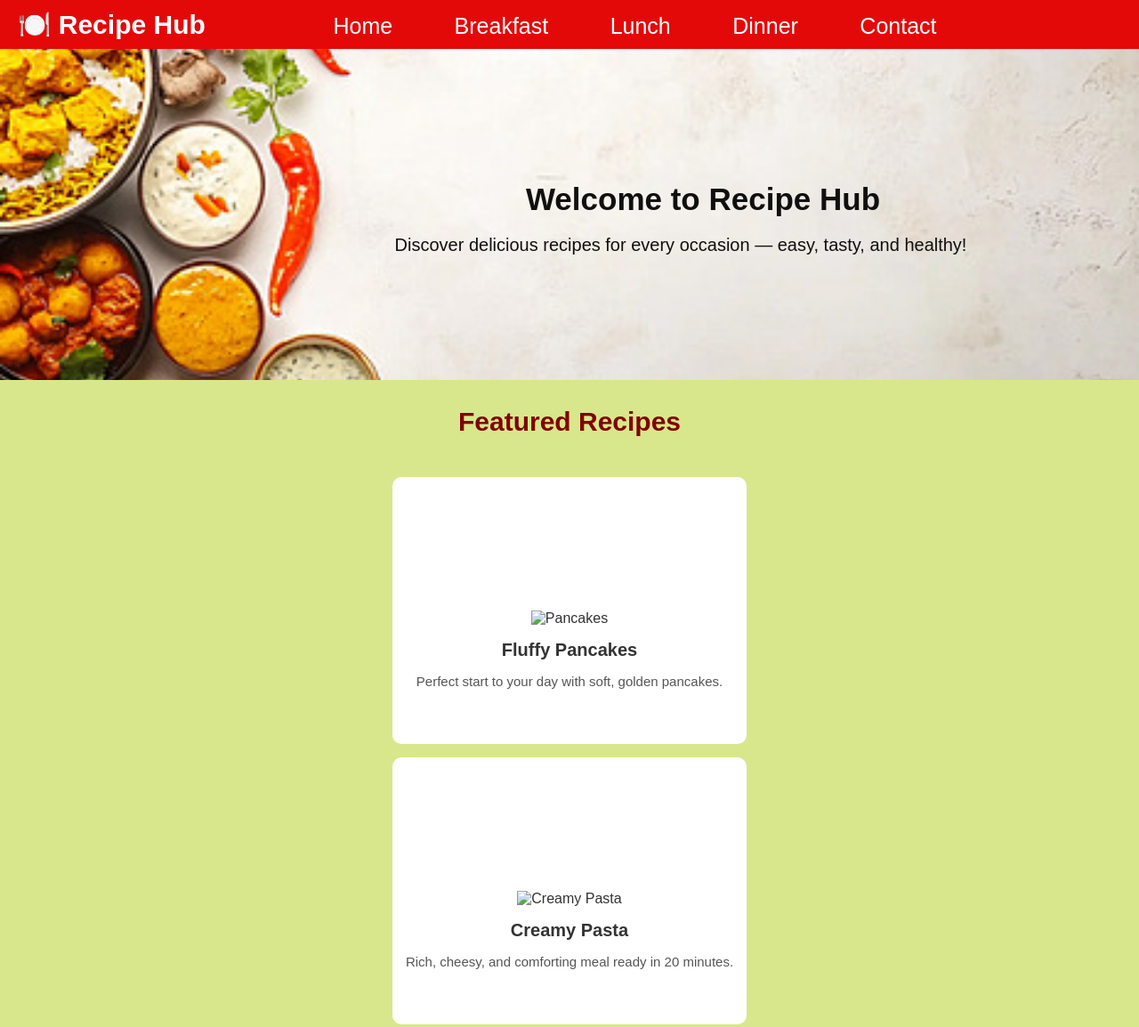
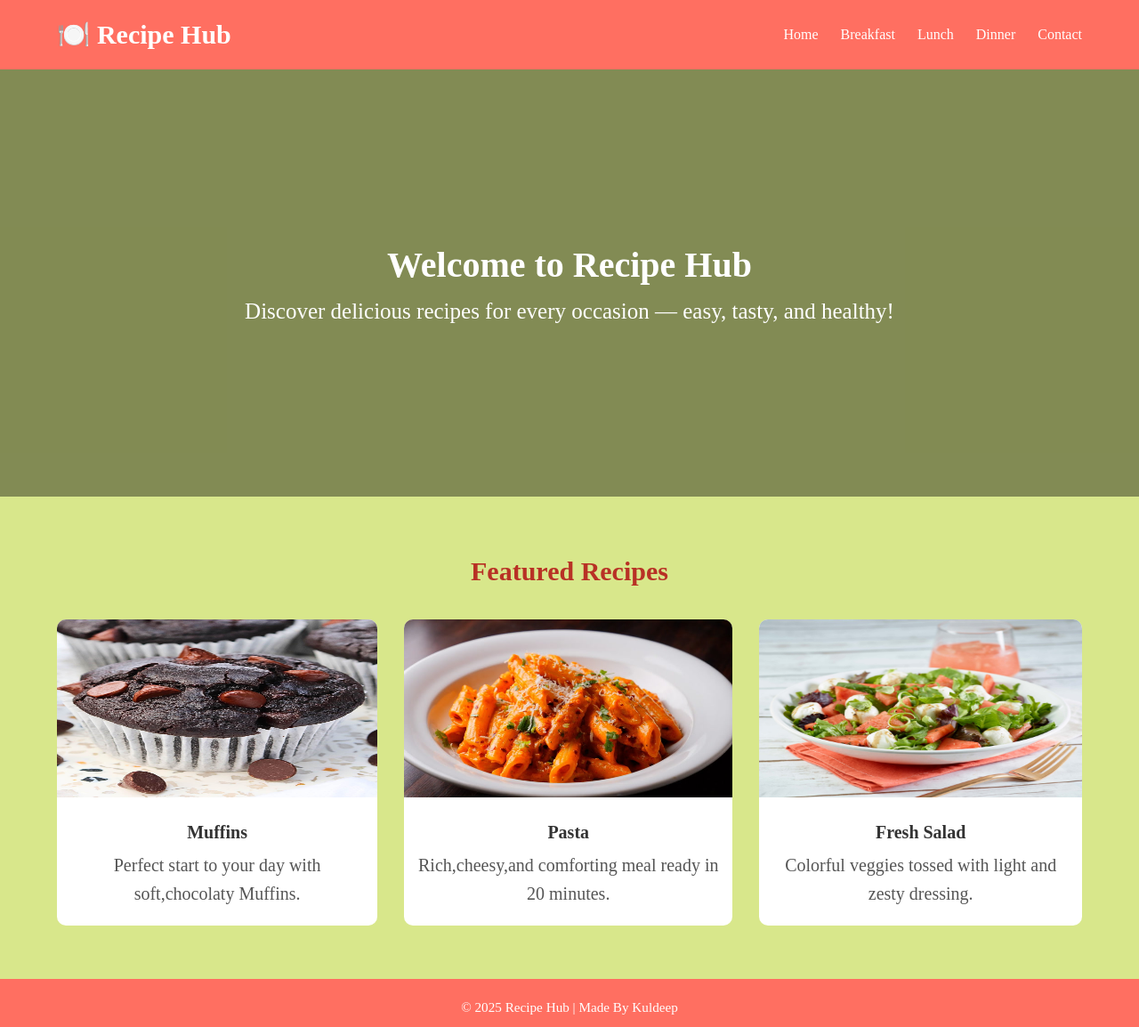
Before and after one commit to Kulnova06/S-W-Project--RecipeBook, a plain HTML site: page index.html in a window 1280 px wide. Shown: the top 1154 px of the page at 89% size. Drawn offline with Linux system fonts and the light colour scheme.

Commit message:
Third commit

```diff
--- a/Style.css
+++ b/Style.css
@@ -1,124 +1,109 @@
+*{
+  margin:0px;
+  padding:0px;
+  box-sizing:border-box;
+}
 body{
-    font-family: Arial, Helvetica, sans-serif;
-    background-color: #d8e78b;
-    color: #333;
-    margin: 0px;
+  font-family:'Times New Roman', Times, serif;
+  background-color:#d8e78b;
+  color:#333;
+  line-height:1.6;
 }
 header{
-    background-color: #e40909;
-    color: white;
-    padding: 10px 20px;
+  background-color:#ff6f61;
+  color:white;
+  padding:15px 0px;
 }
 .navbar{
-    position: sticky;
-    top: 0px;
-    /* display: block; */
+  width:90%;
+  margin:0px auto;
+  display:flex;
+  justify-content:space-between;
+  align-items:center;
 }
 .logo{
-    font-size: 30px;
-    font-weight:bold;
-    display: inline-block;
-    width: 300px;
+  font-size:30px;
+  font-weight:600;
 }
-.nav-links{
-  display: inline-block;
+.nav_links{
+  list-style:none;
+  display:flex;
+  gap:25px;
 }
-.nav-links div{
-  display: inline-block;
-  margin-left: 50px;
-  font-size: 25px;
-
+.nav_links a{
+  text-decoration:none;
+  color:white;
+  font-weight:500;
 }
-.nav-links a{
-    text-decoration: none;
-    color: white;
-    font-weight: 500;
-    margin-right: 15px;
+.nav_links a:hover{
+  color:black;
 }
-.nav-links a:hover{
-    color: blue;
-    cursor: pointer;
+.s1{
+  height:60vh;
+  display:flex;
+  justify-content:center;
+  align-items:center;
+  text-align:center;
+  color:white;
+  position:relative;
 }
-.open-text{
-    background-image: url("images/background4.png");
-    background-repeat: no-repeat;
-    background-size: cover;
-    background-position: center;
-    color: rgb(16, 15, 15);
-    text-align: center;
-    padding: 120px 20px;
+.s1::after{
+  content:"";
+  position:absolute;
+  inset:0;
+  background:rgba(0, 0, 0, 0.4);
 }
-.open-text h2, .open-text p{
-    position: relative;
-    z-index: 2;
+.open_text{
+  position:relative;
+  z-index:2;
 }
-.open-text h2{
-    font-size: 35px;
-    font-weight: bold;
-    margin-bottom: 10px;
-    padding-left: 300px;
+.open_text h2{
+  font-size:40px;
 }
-.open-text p{
-    font-size: 20px;
-    font-weight: 300;
-    padding-left: 250px;
+.open_text p{
+  font-size:25px;
+  font-weight:400;
 }
-/* 🍲 Featured Recipes */
-.recipes{
-  width: 90%;
-  margin: 0px auto;
-  text-align: center;
+.recipes_section{
+  width:90%;
+  margin:60px auto;
+  text-align:center;
+}
+.section_title{
+  font-size:30px;
+  color:#b83125;
+  margin-bottom:30px;
+  font-weight:600;
+}
+.recipebox{
+  display:flex;
+  gap:30px;
+}
+.recipe_list{
+  background:white;
+  border-radius:10px;
+  overflow:hidden;
+}
+.recipe_list img{
+  width:100%;
+  height:200px;
+}
+.recipe_list h4{
+  margin:15px 0 5px;
+  color:#333;
+  font-size:20px;
+}
+.recipe_list p{
+  font-size:20px;
+  color:#555;
+  padding:0px 15px 20px;
 }
 
-.recipes-title{
-  font-size: 30px;
-  color: maroon;
-  margin-bottom: 30px;
-  font-weight:bold;
-}
-.recipe_block{
-display: inline-block;
-}
-.recipe_list{
-  background: white;
-  border-radius: 10px;
-  margin: 15px;
-
-  height: 150px;
-  padding-top: 150px;
-}
-
-.recipe_list:hover{
-    /* height: 150px; */
-    z-index: 5;
-}
-
-.recipe_list img{
-  width: 100%;
-  height: 200px;
-  /* object-fit: cover; */
-}
-
-.recipe_list h4{
-  margin: 15px 0 5px;
-  color: #333;
-  font-size: 20px;
-  font-weight: bold;
-
-}
-
-.recipe_list p{
-  font-size: 15px;
-  color: #555;
-  padding: 0 15px 20px;
-}
-
-/* 🔗 Footer */
 footer {
-  background-color: darkgreen;
+  background-color: #ff6f61;
   color: white;
   text-align: center;
   padding: 20px 0;
-  font-size: 20px;
+  font-size: 0.95rem;
   margin-top: 40px;
 }
--- a/index.html
+++ b/index.html
@@ -1,52 +1,64 @@
 <!DOCTYPE html>
 <html lang="en">
 <head>
-    <meta charset="UTF-8">
-    <meta name="viewport" content="width=device-width, initial-scale=1.0">
-    <title>Document</title>
-    <link rel="stylesheet" href="Style.css">
+  <meta charset="UTF-8" />
+  <meta name="viewport" content="width=device-width, initial-scale=1.0" />
+  <title>Recipe Hub</title>
+  <link rel="stylesheet" href="style.css"/>
 </head>
 <body>
+
   <header>
     <nav class="navbar">
-      <div class="logo">🍽️ Recipe Hub</div>
-      <div class="nav-links">
-        <div><a href="">Home</a></div>
-        <div><a href="">Breakfast</a></div>
-        <div><a href="">Lunch</a></div>
-        <div><a href="">Dinner</a></div>
-        <div><a href="">Contact</a></div>
-      </div>
+      <h1 class="logo">🍽️ Recipe Hub</h1>
+      <ul class="nav_links">
+        <li><a href="index.html">Home</a></li>
+        <li><a href="recipes/breakfast.html">Breakfast</a></li>
+        <li><a href="recipes/lunch.html">Lunch</a></li>
+        <li><a href="recipes/dinner.html">Dinner</a></li>
+        <li><a href="#">Contact</a></li>
+      </ul>
     </nav>
   </header>
 
-    <div class="open-text">
+  <main>
+    <section class="s1">
+      <div class="open_text">
         <h2>Welcome to Recipe Hub</h2>
         <p>Discover delicious recipes for every occasion — easy, tasty, and healthy!</p>
       </div>
+    </section>
 
-  <div class="recipes">
-    <h3 class="recipes-title">Featured Recipes</h3>
-    <div class="recipe_block">
+    <section class="recipes_section">
+      <h3 class="section_title">Featured Recipes</h3>
+      <div class="recipebox">
+
+
         <div class="recipe_list">
-        <img src="" alt="Pancakes">
-        <h4>Fluffy Pancakes</h4>
-        <p>Perfect start to your day with soft, golden pancakes.</p>
+        <img src="images/muffin.jpg" alt="Muffins">
+        <h4>Muffins</h4>
+        <p>Perfect start to your day with soft,chocolaty Muffins.</p>
         </div>
+
+
         <div class="recipe_list">
-        <img src="" alt="Creamy Pasta">
-        <h4>Creamy Pasta</h4>
-        <p>Rich, cheesy, and comforting meal ready in 20 minutes.</p>
+        <img src="images/pasta.jpg" alt="Pasta">
+        <h4>Pasta</h4>
+        <p>Rich,cheesy,and comforting meal ready in 20 minutes.</p>
         </div>
+
+
         <div class="recipe_list">
-        <img src="" alt="Fresh Salad">
+        <img src="images/salad.jpg" alt="Salad">
         <h4>Fresh Salad</h4>
         <p>Colorful veggies tossed with light and zesty dressing.</p>
         </div>
       </div>
-  </div>
+    </section>
+  </main>
+
   <footer>
-    <p>2025 Recipe Hub | Made by Kuldeep</p>
+    <p>&copy; 2025 Recipe Hub | Made By Kuldeep</p>
   </footer>
 </body>
 </html>
```
Also changed, not shown: images/muffin.jpg (added), images/pasta.jpg (added), images/salad.jpg (added), recipes/breakfast.html (added), recipes/dinner.html (added), recipes/lunch.html (added). Lines whose indentation alone changed are shown as unchanged.
